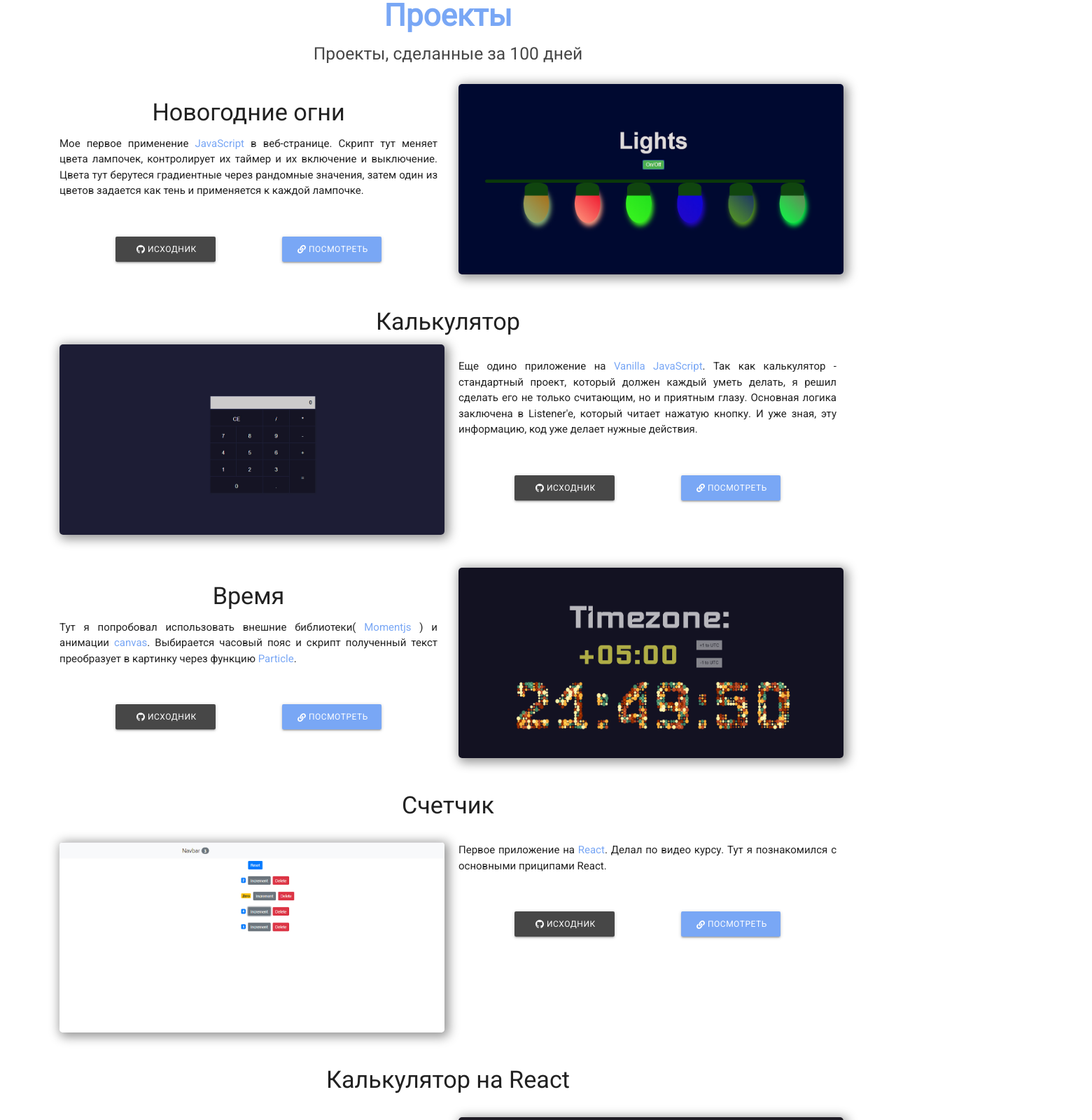
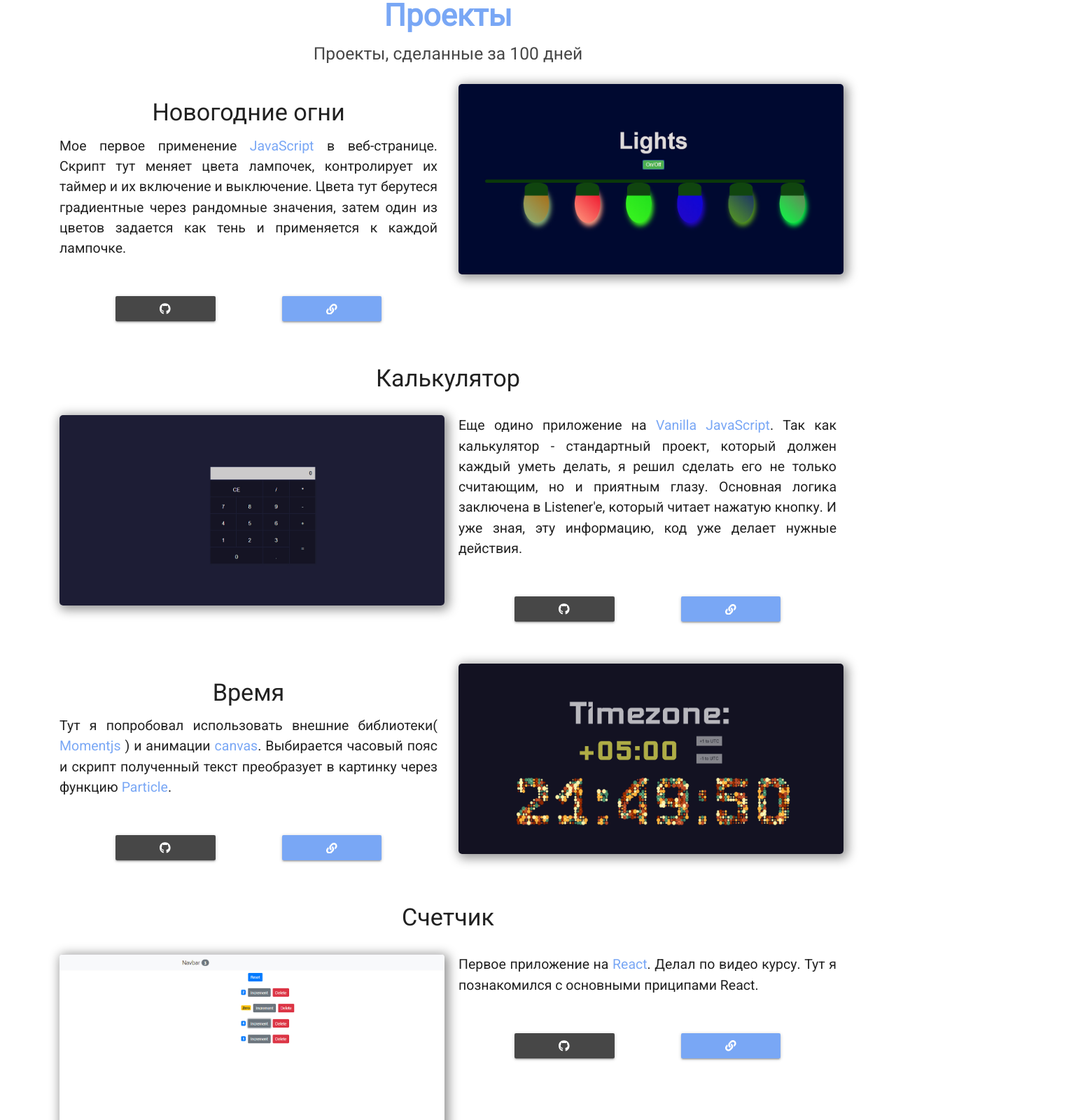
Before and after one commit to mj11rock/100DaysOfCode, a React (Create React App) app: page / in a window 1280 px wide. Shown: the part 1800-3400 px from the top of the page at 70% size, 1560 px wide, since content can reach past the window. Built offline with nearby package versions, Linux system fonts and the light colour scheme.

Commit message:
lil editions

```diff
--- a/src/components/about.jsx
+++ b/src/components/about.jsx
@@ -59,7 +59,7 @@ const About = () => {
               jQuery, Git, Sass, BEM, Node & npm, Webpack, ESLint, React, Redux,
               NextJS.{" "}
             </span>
-            Начал понимать JavaScript на другом уровне. Ежидневное писание кода
+            Начал понимать JavaScript на другом уровне. Ежедневное писание кода
             дало мне понимание и самого программирования в целом.
           </p>
           <p>
--- a/src/components/projects.jsx
+++ b/src/components/projects.jsx
@@ -75,13 +75,13 @@ const Projects = () => {
             </a>
           </div>
         </div>
-        <div className="col-md-6 col-12 image" data-aos="fade-down">
+        <div className="col-md-6 col-12 image center" data-aos="fade-down">
           <img src={proj2} alt="" />
         </div>
       </div>
       <div className="row">
         <h4 className="title col-12">Калькулятор</h4>
-        <div className="col-12 col-md-6 " data-aos="fade-right">
+        <div className="col-12 col-md-6 image center" data-aos="fade-right">
           <img src={proj3} alt="" />
         </div>
         <div className="col-md-6 col-12 discription" data-aos="fade-down">
@@ -203,13 +203,13 @@ const Projects = () => {
             </a>
           </div>
         </div>
-        <div className="col-md-6 col-12 image" data-aos="fade-down">
+        <div className="col-md-6 col-12 image center" data-aos="fade-down">
           <img src={proj4} alt="" />
         </div>
       </div>
       <div className="row">
         <h4 className="title col-12">Счетчик</h4>
-        <div className="col-md-6 col-12 image" data-aos="fade-right">
+        <div className="col-md-6 col-12 image center" data-aos="fade-right">
           <img src={proj5} alt="" />
         </div>
         <div className="col-md-6 col-12 discription" data-aos="fade-down">
@@ -243,7 +243,7 @@ const Projects = () => {
               Исходник
             </a>
             <a
-              href="#"
+              href="https://mj11rock.github.io/counter-app/"
               className="btn btn-veiw col-3 offset-2 "
               target="_blank"
               rel="noopener noreferrer"
@@ -327,13 +327,13 @@ const Projects = () => {
             </a>
           </div>
         </div>
-        <div className="col-md-6 col-12 image" data-aos="fade-down">
+        <div className="col-md-6 col-12 image center" data-aos="fade-down">
           <img src={proj6} alt="" />
         </div>
       </div>
       <div className="row">
         <h4 className="title col-12">Список дел</h4>
-        <div className="col-md-6 col-12 image" data-aos="fade-right">
+        <div className="col-md-6 col-12 image center" data-aos="fade-right">
           <img src={proj7} alt="" />
         </div>
         <div className="col-md-6 col-12 discription" data-aos="fade-down">
@@ -451,13 +451,13 @@ const Projects = () => {
             </a>
           </div>
         </div>
-        <div className="col-md-6 col-12 image" data-aos="fade-down">
+        <div className="col-md-6 col-12 image center" data-aos="fade-down">
           <img src={proj8} alt="" />
         </div>
       </div>
       <div className="row">
         <h4 className="title col-12">Последняя Страница </h4>
-        <div className="col-md-6 col-12 image" data-aos="fade-right">
+        <div className="col-md-6 col-12 image center" data-aos="fade-right">
           <img src={proj1} alt="" />
         </div>
         <div className="col-md-6 col-12 discription" data-aos="fade-down">
--- a/src/styles/scss/main.scss
+++ b/src/styles/scss/main.scss
@@ -51,7 +51,7 @@ body {
     position: absolute;
     z-index: -1;
     top: 50px;
-    right: -70px;
+    right: -350px;
     @media only screen and (max-width: 768px) {
       display: none;
     }
@@ -118,9 +118,9 @@ body {
 }
 
 .projects {
+  font-size: 1.3em;
   .image {
     margin-top: 20px;
-    position: relative;
   }
   img {
     max-width: 550px;
```
